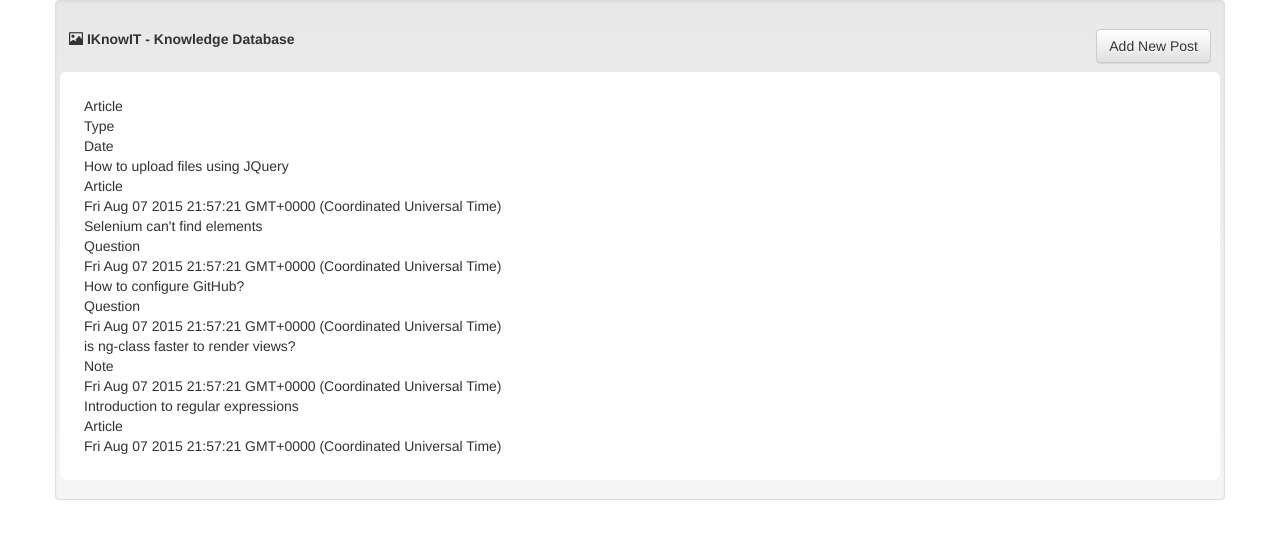
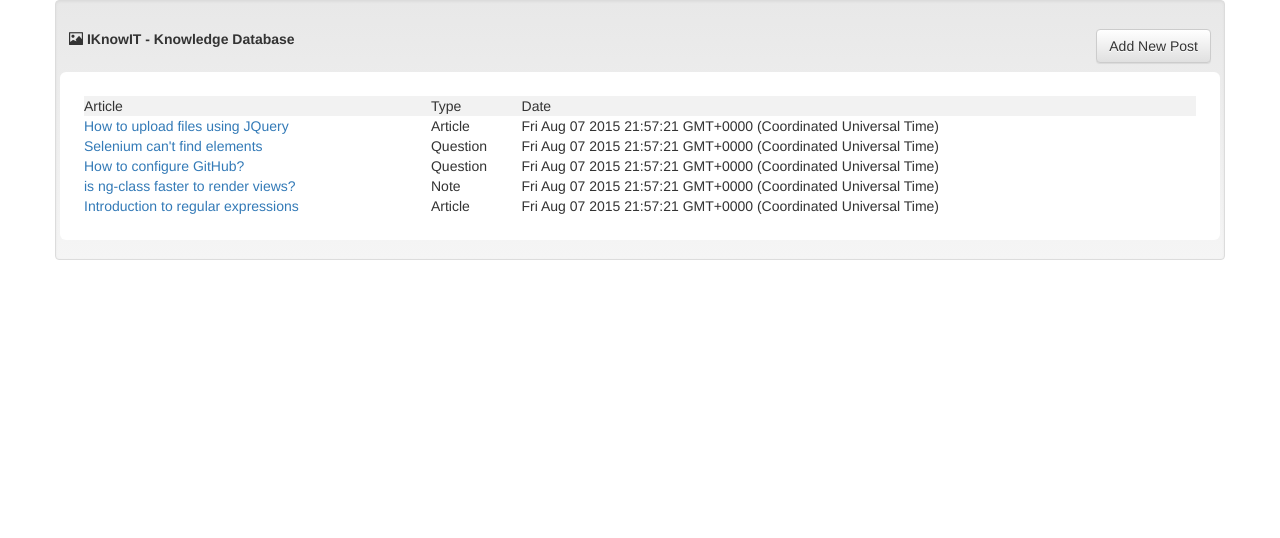
Before and after one commit to cxrlospxndo/iknowit, a plain HTML site: page iKnowIt/index.html in a window 1280 px wide. Drawn offline with Linux system fonts and the light colour scheme.

Commit message:
Main table container modified

```diff
--- a/iKnowIt/index.html
+++ b/iKnowIt/index.html
@@ -17,19 +17,20 @@
                 <input class="pull-right btn btn-default" type="button" value="Add New Post" ng-click="showPage('addNewPost')" />
             </div>
             <div class="row well-lg" style="background:white;">
-                <div>
-                    <div>Article</div>
-                    <div>Type</div>
-                    <div>Date</div>
+                <div style="display : table; width: 100%;">
+                    <div style="display: table-row; background-color: rgba(128,128,128,0.1);">
+                        <div style="display: table-cell">Article</div>
+                        <div style="display: table-cell">Type</div>
+                        <div style="display: table-cell">Date</div>
                     </div>
-                <div ng-repeat="p in posts">
-                    <div>
-                        <span ng-bind="p.title"></span>
+                    <div ng-repeat="p in posts" style="display: table-row;">
+                        <div style="display: table-cell">
+                            <a ng-bind="p.title"></a>
                         </div>
-                    <div ng-class="">
+                        <div ng-class="" style="display: table-cell">
                             <span ng-bind="p.type"></span>
                         </div>
-                    <div>
+                        <div style="display: table-cell">
                             <span ng-bind="p.date"></span>
 
                             <div ng-repeat="t in p.tags">
@@ -38,6 +39,7 @@
                                 </div>
                             </div>
 
+                        </div>
                     </div>
                 </div>
             </div>
```
Lines whose indentation alone changed are shown as unchanged.
